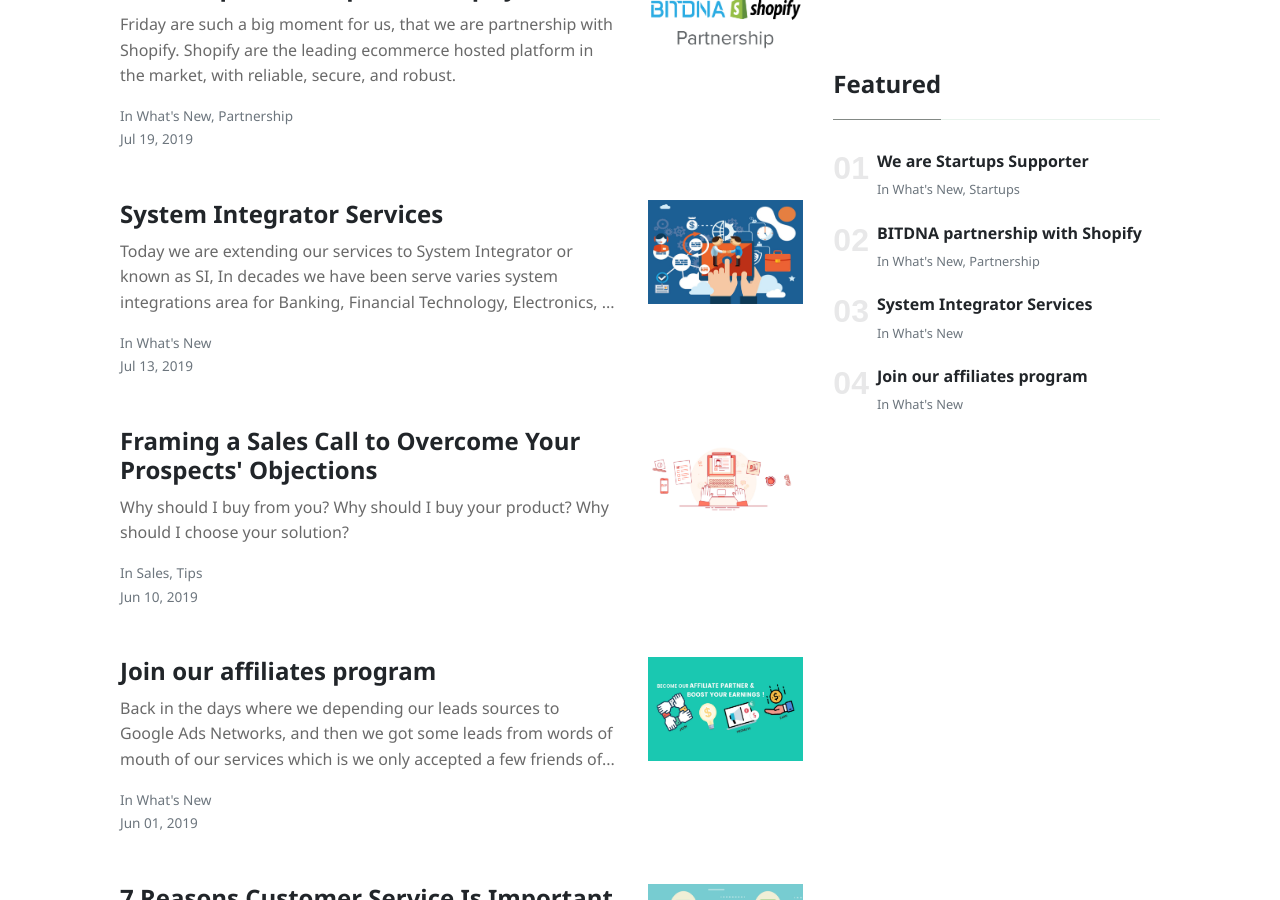
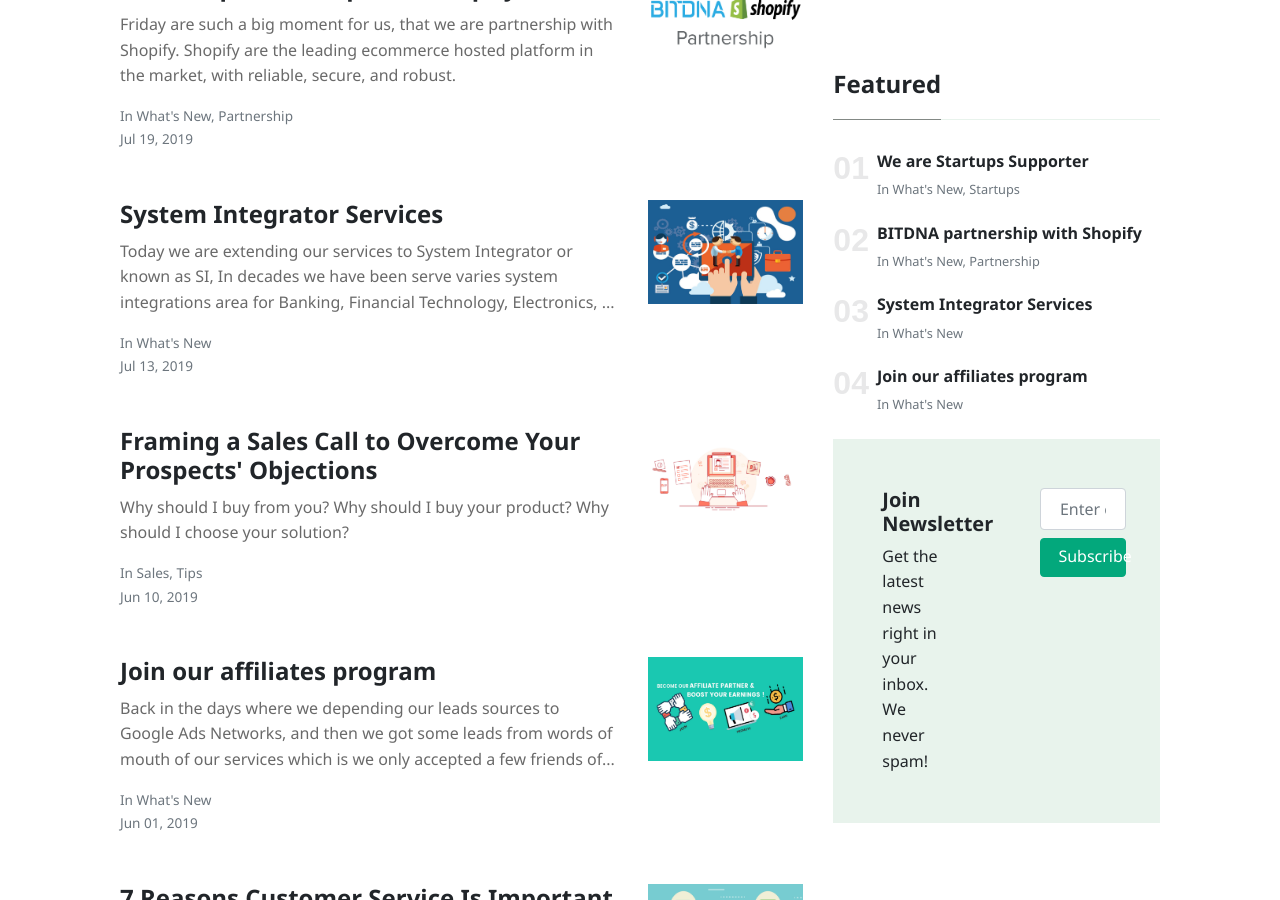
Before and after one commit to bit-dna/bitdnablog, a Jekyll site: the page built from index.html, in a window 1280 px wide and 900 px high, scrolled down 1043 px. Built offline with Jekyll 4.4.1, drawn with Linux system fonts in a browser that asks for light colours; nearby versions of some CDN libraries; the list of posts is cut into pages by our own code.

Commit message:
added newsletter below featured post

```diff
--- a/_includes/sidebar-featured.html
+++ b/_includes/sidebar-featured.html
@@ -18,4 +18,21 @@
             </li>
         {% endfor %}
     </ol>
-</div>
+    <div class="border p-5 bg-lightblue">
+      <div class="row justify-content-between">
+        <div class="col-md-4 mb-2 mb-md-0">
+          <h5 class="font-weight-bold">Join Newsletter</h5>
+           Get the latest news right in your inbox. We never spam!
+        </div>
+        <div class="col-md-4">
+          <div class="row">
+    <form action="{{site.mailchimp-list}}" method="post" name="mc-embedded-subscribe-form" class="wj-contact-form validate w-100" target="_blank" novalidate>
+    <div class="mc-field-group">
+    <input type="email" placeholder="Enter e-mail address" name="EMAIL" class="required email form-control w-100" id="mce-EMAIL" autocomplete="on" required>
+    <button type="submit" value="Subscribe" name="subscribe" class="heart btn btn-success btn-block w-100 mt-2">Subscribe</button>
+    </div>
+    </form>
+          </div>
+        </div>
+      </div>
+    </div></div>
--- a/_layouts/post.html
+++ b/_layouts/post.html
@@ -96,12 +96,8 @@ layout: default
 						<div class="row">
 			<form action="{{site.mailchimp-list}}" method="post" name="mc-embedded-subscribe-form" class="wj-contact-form validate w-100" target="_blank" novalidate>
 			<div class="mc-field-group">
-
 			<input type="email" placeholder="Enter e-mail address" name="EMAIL" class="required email form-control w-100" id="mce-EMAIL" autocomplete="on" required>
-
-
 			<button type="submit" value="Subscribe" name="subscribe" class="heart btn btn-success btn-block w-100 mt-2">Subscribe</button>
-
 			</div>
 			</form>
 						</div>
```
Lines whose indentation alone changed are shown as unchanged.
